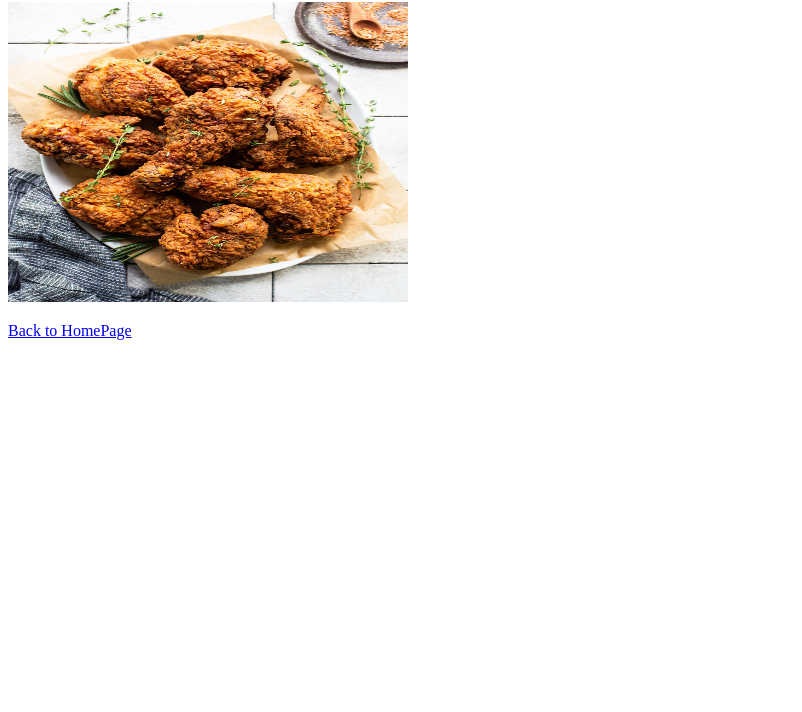
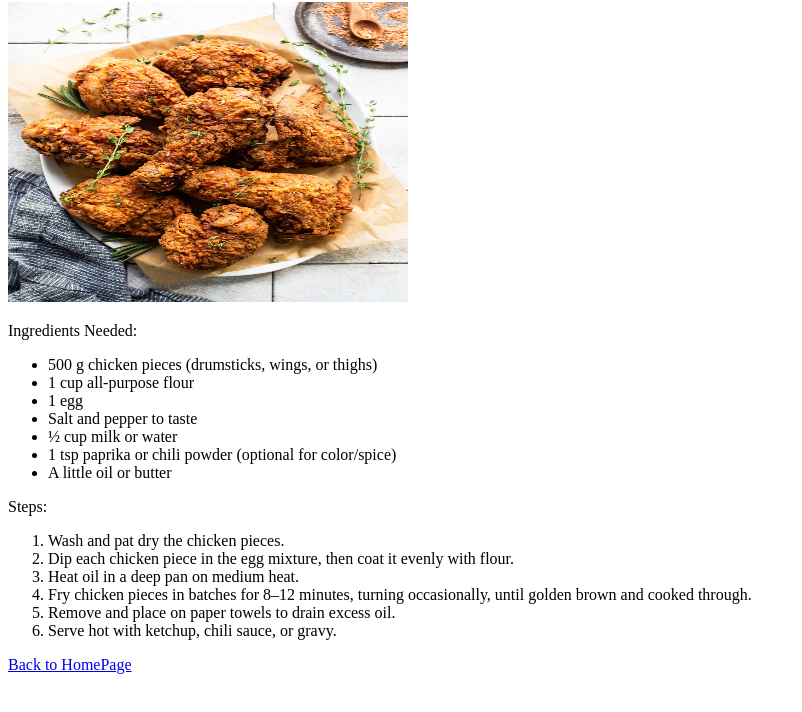
Before and after one commit to KitC0d3/odin-recipes, a plain HTML site: page recipes/fried-chicken.html in a window 1280 px wide. Shown: the part 78-790 px from the top of the page, without its empty margins (0-802 px from the left). Drawn offline with Linux system fonts and the light colour scheme.

Commit message:
added chicken soup recipes and step added fried chicken recipes and step

```diff
--- a/recipes/fried-chicken.html
+++ b/recipes/fried-chicken.html
@@ -7,7 +7,26 @@
     <body>
         <h1>Recipes</h1>
         <img src="../images/friedchicken.jpg" height="300" width="400">
+        <p>Ingredients Needed:</p>
+        <ul>
+            <li>500 g chicken pieces (drumsticks, wings, or thighs)</li>
+            <li>1 cup all-purpose flour</li>
+            <li>1 egg</li>
+            <li>Salt and pepper to taste</li>
+            <li>½ cup milk or water</li>
+            <li>1 tsp paprika or chili powder (optional for color/spice)</li>
+            <li>A little oil or butter</li>
+        </ul>
 
+        <p>Steps:</p>
+        <ol>
+            <li>Wash and pat dry the chicken pieces.</li>
+            <li>Dip each chicken piece in the egg mixture, then coat it evenly with flour.</li>
+            <li>Heat oil in a deep pan on medium heat.</li>
+            <li>Fry chicken pieces in batches for 8–12 minutes, turning occasionally, until golden brown and cooked through.</li>
+            <li>Remove and place on paper towels to drain excess oil.</li>
+            <li>Serve hot with ketchup, chili sauce, or gravy.</li>
+        </ol>
 
         <p><a href="../index.html">Back to HomePage</a></p>
     </body>
```
Also changed, not shown: index.html (+3 -3 lines), recipes/chicken-soup.html (+19 -0 lines).
